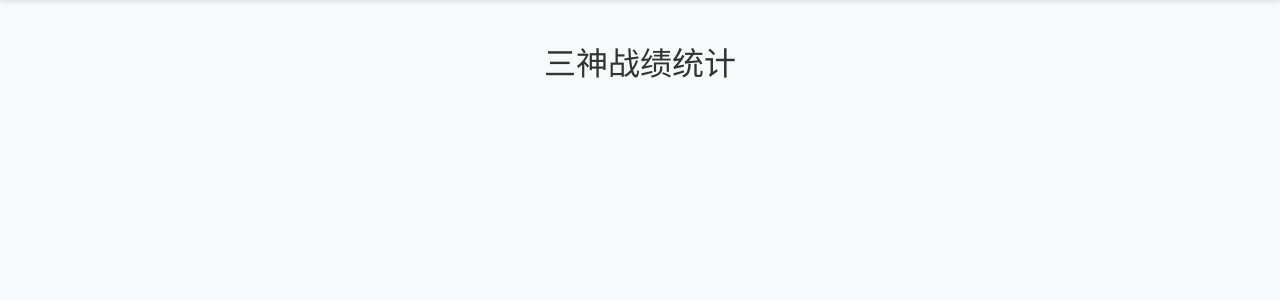
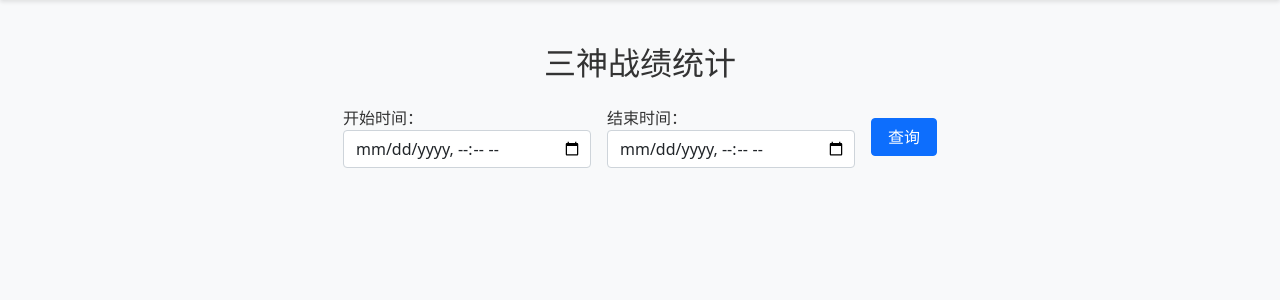
Before and after one commit to haodiaodemingzi/kongbai, a Flask app: template app/templates/battle/gods.html in a window 1280 px wide. Shown: the part 66-366 px from the top of the page. Run offline with Flask 2, Linux system fonts and the light colour scheme; the template is opened without the code that fills it, so the values that code supplies are empty.

Commit message:
23123123123

```diff
--- a/app/templates/battle/gods.html
+++ b/app/templates/battle/gods.html
@@ -5,6 +5,28 @@
 {% block content %}
 <div class="container mt-4">
     <h2 class="text-center mb-4">三神战绩统计</h2>
+
+    <!-- 时间选择器 -->
+    <div class="row mb-4">
+        <div class="col-md-8 mx-auto">
+            <form class="d-flex justify-content-center align-items-center gap-3" method="get">
+                <div class="form-group">
+                    <label for="start_datetime">开始时间：</label>
+                    <input type="datetime-local" class="form-control" id="start_datetime" name="start_datetime" value="{{ start_datetime or '' }}" step="60">
+                </div>
+                <div class="form-group">
+                    <label for="end_datetime">结束时间：</label>
+                    <input type="datetime-local" class="form-control" id="end_datetime" name="end_datetime" value="{{ end_datetime or '' }}" step="60">
+                </div>
+                <div class="form-group d-flex align-items-end">
+                    <button type="submit" class="btn btn-primary">查询</button>
+                    {% if start_datetime or end_datetime %}
+                        <a href="{{ url_for('battle.gods_ranking') }}" class="btn btn-secondary ms-2">重置</a>
+                    {% endif %}
+                </div>
+            </form>
+        </div>
+    </div>
 
     <div class="row">
         {% for god, data in stats.items() %}
@@ -16,7 +38,7 @@
                 <div class="card-body">
                     <div class="stats-container">
                         <div class="stat-item">
-                            <div class="stat-label">人员数</div>
+                            <div class="stat-label">玩家数</div>
                             <div class="stat-value text-primary">{{ data.player_count }}</div>
                         </div>
                         <div class="stat-item">
@@ -134,5 +156,38 @@
 .text-warning {
     color: #ffc107 !important;
 }
+
+/* 时间选择器样式 */
+.form-group {
+    margin-bottom: 0;
+}
+
+.form-control {
+    border-radius: 4px;
+    min-width: 200px;  /* 确保时间选择器有足够的宽度 */
+}
+
+.btn {
+    padding: 0.375rem 1rem;
+}
+
+.gap-3 {
+    gap: 1rem;
+}
+
+/* 时间选择器的特定样式 */
+input[type="datetime-local"] {
+    padding-right: 0.5rem;
+}
+
+@media (max-width: 768px) {
+    .form-control {
+        min-width: 160px;
+    }
+
+    .d-flex {
+        flex-wrap: wrap;
+    }
+}
 </style>
 {% endblock %}
```
Also changed, not shown: app/routes/battle.py (+41 -3 lines).
